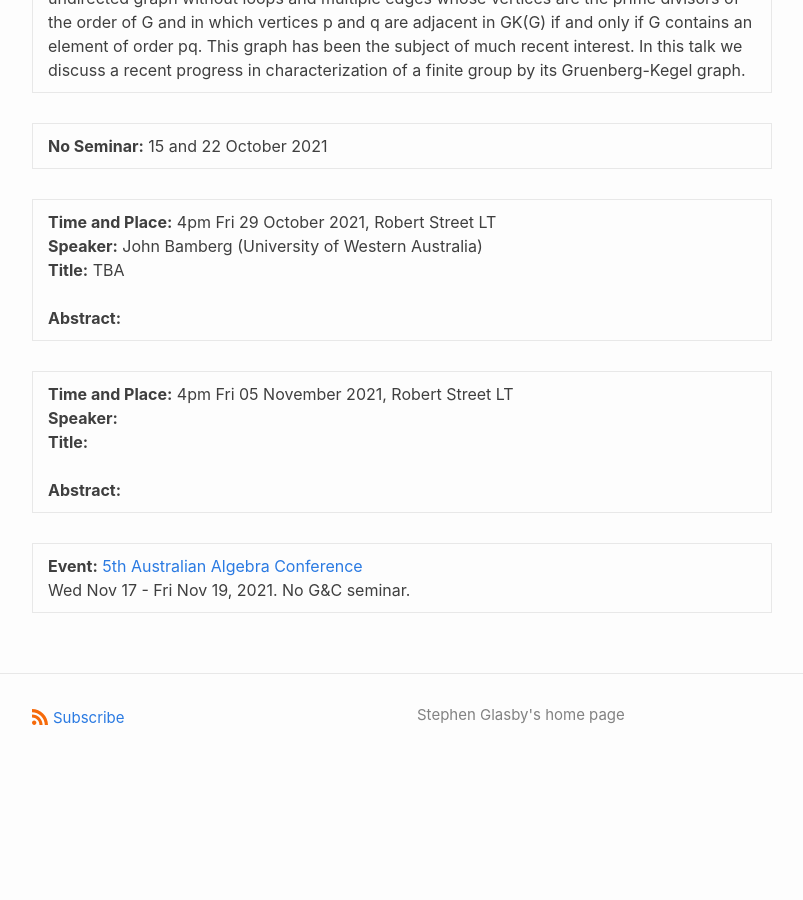
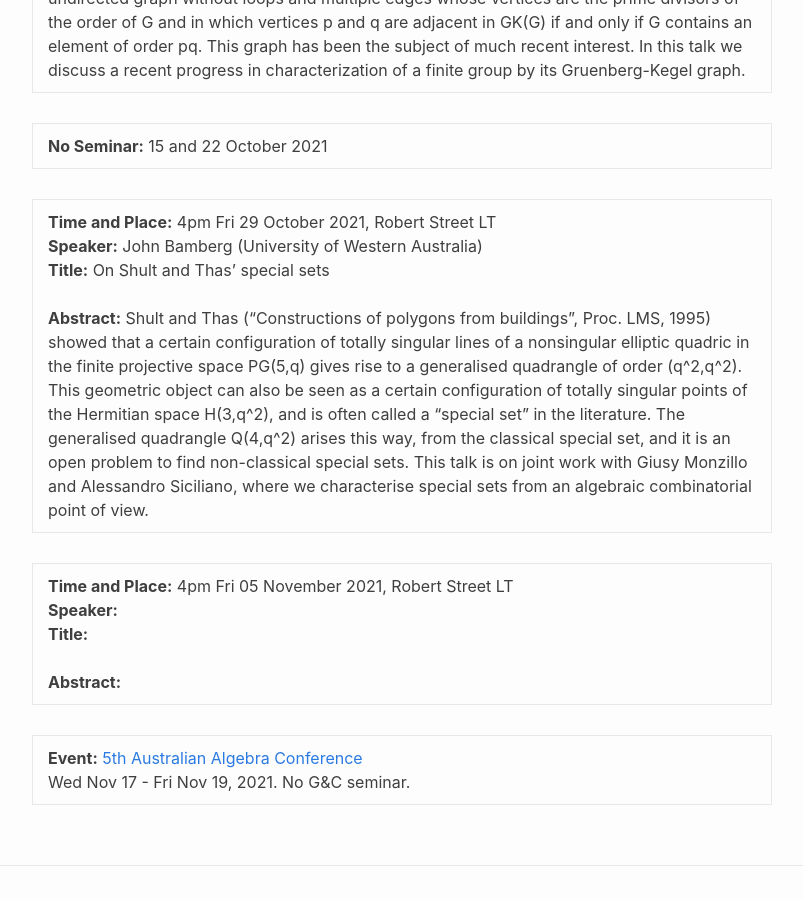
Before and after one commit to StephenGlasby/StephenGlasby.github.io, a Jekyll site: the page built from GandCSeminars.md, in a window 1280 px wide and 900 px high, scrolled down 5426 px. Shown: the whole window, without its empty margins (238-1041 px from the left). Built offline with Jekyll 4.4.1, drawn with Linux system fonts in a browser that asks for light colours; before the commit the page ends 6216 px from its top, so only the background shows below that.

Commit message:
Bamberg seminar

```diff
--- a/GandCSeminars.md
+++ b/GandCSeminars.md
@@ -42,7 +42,7 @@ The Groups and Combinatorics Seminar occurs regularly on Friday afternoons at 16
 |**No Seminar:** 15 and 22 October 2021<br> |
 
 
-|**Time and Place:** 4pm Fri 29 October 2021, Robert Street LT<br>                 **Speaker:** John Bamberg (University of Western Australia)<br>                 **Title:**  TBA <br><br>                    **Abstract:**  |
+|**Time and Place:** 4pm Fri 29 October 2021, Robert Street LT<br>                 **Speaker:** John Bamberg (University of Western Australia)<br>                 **Title:** On Shult and Thas' special sets <br><br>                    **Abstract:** Shult and Thas ("Constructions of polygons from buildings", Proc. LMS, 1995) showed that a certain configuration of totally singular lines of a nonsingular elliptic quadric in the finite projective space PG(5,q) gives rise to a generalised quadrangle of order (q^2,q^2). This geometric object can also be seen as a certain configuration of totally singular points of the Hermitian space H(3,q^2), and is often called a "special set" in the literature. The generalised quadrangle Q(4,q^2) arises this way, from the classical special set, and it is an open problem to find non-classical special sets. This talk is on joint work with Giusy Monzillo and Alessandro Siciliano, where we characterise special sets from an algebraic combinatorial point of view.  |
 
 
 |**Time and Place:** 4pm Fri 05 November 2021, Robert Street LT<br>                 **Speaker:** <br>                 **Title:**  <br><br>                    **Abstract:**  |
```
